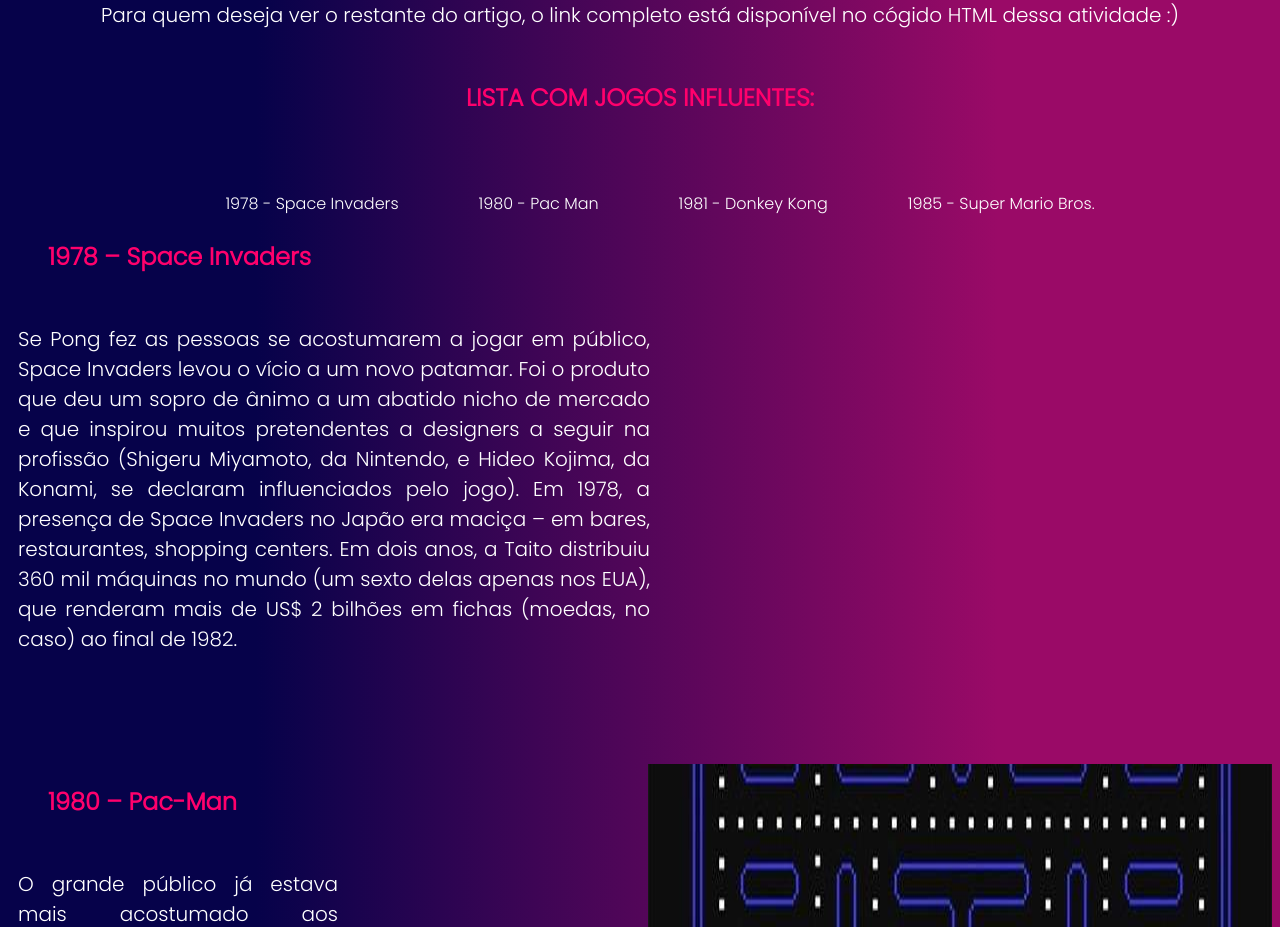
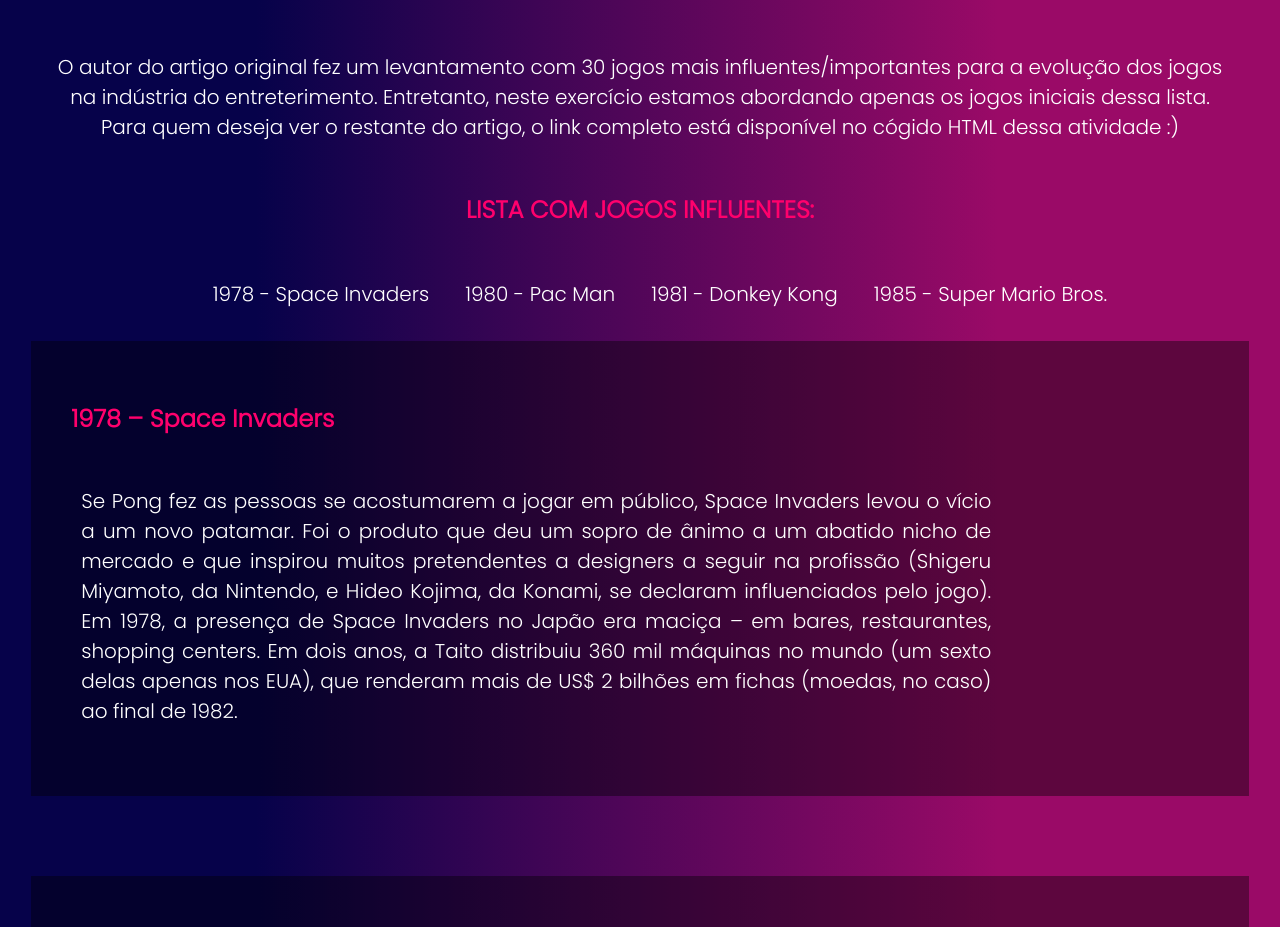
Before and after one commit to isacaidelima/Atividade0207---CSS, a plain HTML site: page index.html in a window 1280 px wide. Shown: the part 189-1116 px from the top of the page. Drawn offline with Linux system fonts and the light colour scheme.

Commit message:
Consertar bugs e alterar design das boxes

```diff
--- a/style.css
+++ b/style.css
@@ -17,7 +17,7 @@
     /* background-color: rgb(57, 25, 197);
     box-shadow: 5px 5px 17px crimson; */
     font-family: Poppins, sans-serif;
-    font-size: 20px;
+    font-size: 2.5vh;
     text-align: center;
     padding: 10px;
     color: white;
@@ -25,59 +25,76 @@
 
 h2{
     color: #ff006c;
+    font-size: 3vh;
     font-family: Poppins, sans-serif;
 }
 
 body {
+    display: flex;
+    flex-direction: column;
+    align-items: center;
     background: rgb(6,2,74);
     background: linear-gradient(90deg, rgba(6,2,74,1) 20%, rgba(154,10,103,1) 78%);
 }
 
 ul{
     list-style: none;
-    display: flex;
 }
 
 li{
     font-family: Poppins, sans-serif;
     color: white;
+    font-size: 2.5vh;
 }
 
 a{
+    display: inline-block;
     text-decoration: none;
-    padding: 40px;
+    padding: 2vh;
 }
 
 #intro-pag {
     display: flex;
     flex-direction: column;
+
     justify-content: center;
     align-items: center;
+
     width: 100%;
-    height: 50vh;
+    height: fit-content;
 }
 
 #intro-pag p{
-    margin-top: -5vh;
     width: 93%;
 }
 
 .conteudo-padrao {
     display: flex;
-    width: 100%;
+
+    align-items: center;
+    width: 90%;
+    padding: 5vh;
     margin-bottom: 10vh;
-}
 
-.conteudo-padrao h2 {
-    margin-left: 5vh;
+    background-color: rgba(0, 0, 0, 0.4);
 }
 
 .conteudo-padrao p {
     text-align: justify;
-    width: 50%;
+    width: 80%;
+}
+
+.conteudo-padrao img {
+    width: 60vh;
+    height: 60vh;
 }
 
 .conteudo-child {
     display: flex;
     flex-direction: column;
 }
+
+footer {
+    font-size: 3vh;
+    color: white;
+}
```
Also changed, not shown: estilo.css (deleted).
